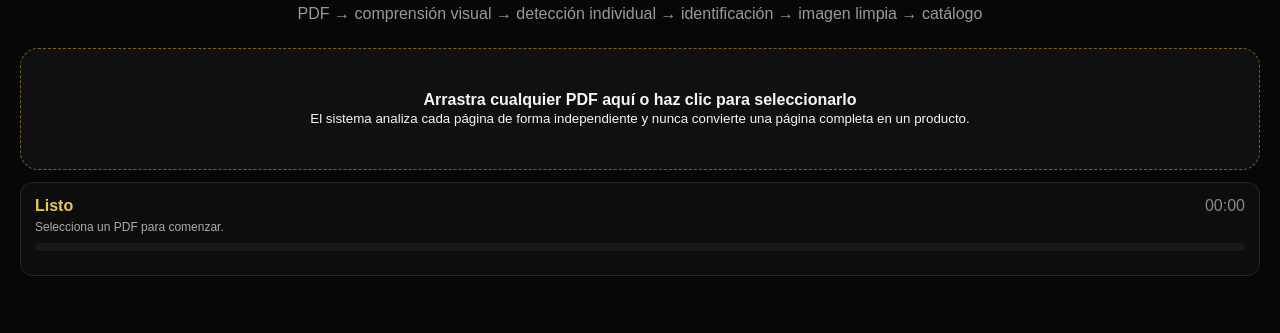
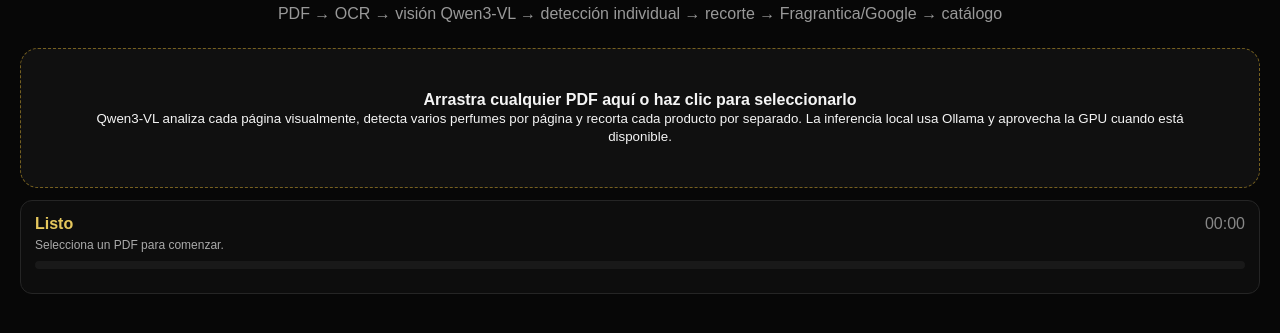
Before and after one commit to JuanDavidS-cpu/pdfCatalogo, a plain HTML site: page index.html in a window 1280 px wide. Shown: the part 155-488 px from the top of the page. Drawn offline with nearby package versions, Linux system fonts and the light colour scheme; a script that the page names is missing.

Commit message:
Update catalog UI for local Qwen3-VL vision pipeline

```diff
--- a/index.html
+++ b/index.html
@@ -26,8 +26,8 @@ button.alt{background:#161616;color:#eee;border-color:#444}.grid{display:grid;gr
 <header><div class="logo">ZUASH</div><small>PREMIUM FRAGRANCE CATALOG STUDIO · HYBRID AI</small></header>
 <main>
 <h1>Generador de catálogo</h1>
-<div class="sub">PDF → comprensión visual → detección individual → identificación → imagen limpia → catálogo</div>
-<label class="drop"><b>Arrastra cualquier PDF aquí o haz clic para seleccionarlo</b><br><small>El sistema analiza cada página de forma independiente y nunca convierte una página completa en un producto.</small><input id="file" type="file" accept="application/pdf" hidden></label>
+<div class="sub">PDF → OCR → visión Qwen3-VL → detección individual → recorte → Fragrantica/Google → catálogo</div>
+<label class="drop"><b>Arrastra cualquier PDF aquí o haz clic para seleccionarlo</b><br><small>Qwen3-VL analiza cada página visualmente, detecta varios perfumes por página y recorta cada producto por separado. La inferencia local usa Ollama y aprovecha la GPU cuando está disponible.</small><input id="file" type="file" accept="application/pdf" hidden></label>
 <div id="tools" class="tools hide"><button id="add">＋ Añadir</button><button id="search" class="alt">🔎 Reintentar imágenes</button><span class="grow"></span><button id="pdf">Generar catálogo PDF</button></div>
 <div id="status" class="status"></div>
 <div id="stage" class="stage">
```
